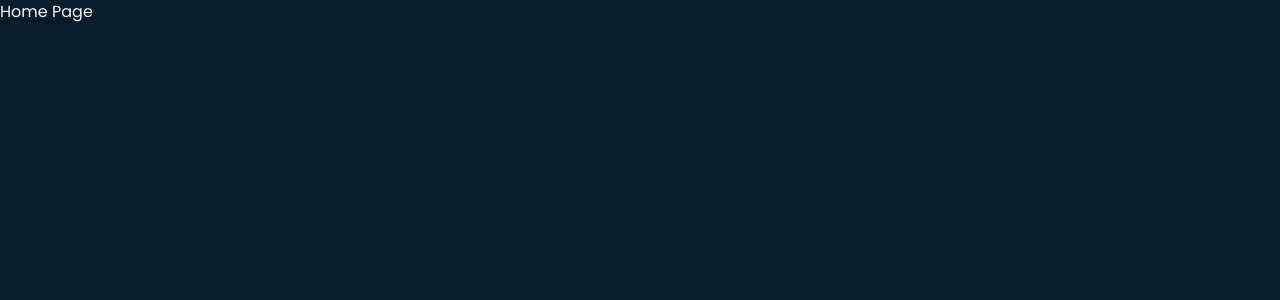
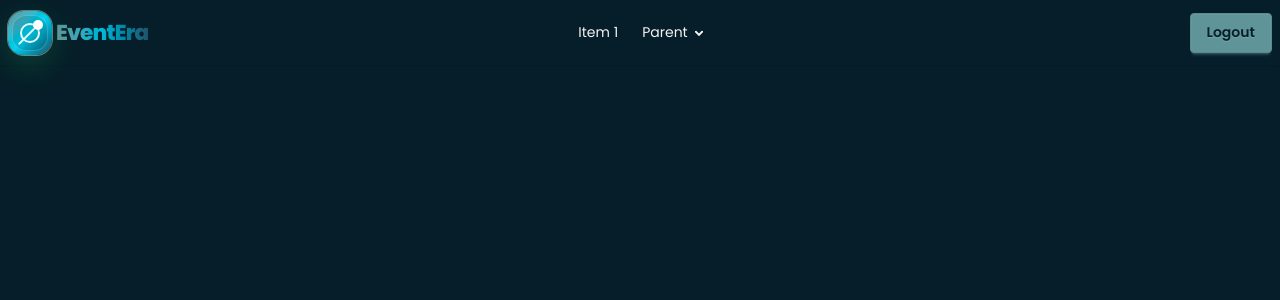
Before and after one commit to Rumon-Ghosh/event-frontend, a Next.js app: page / in a window 1280 px wide. Shown: the top 300 px of the page. Built offline with nearby package versions, Linux system fonts and the light colour scheme.

Commit message:
added the navbar of home layout

```diff
--- a/src/app/(auth)/register/page.tsx
+++ b/src/app/(auth)/register/page.tsx
@@ -1,5 +1,4 @@
 import RegisterForm from '@/components/form/RegisterForm';
-import React from 'react';
 
 const RegisterPage = () => {
   return (
--- a/src/app/(home)/layout.tsx
+++ b/src/app/(home)/layout.tsx
@@ -1,7 +1,7 @@
 export default function HomeLayout({
   children,
-}: Readonly<{
+}: {
   children: React.ReactNode;
-}>) {
+}) {
   return <div className="flex min-h-screen flex-col">{children}</div>;
 }
--- a/src/app/(home)/page.tsx
+++ b/src/app/(home)/page.tsx
@@ -1,8 +1,9 @@
+import Navbar from "@/components/shared/Navbar";
 
 export default function Home() {
   return (
-    <div>
-      Home Page
-    </div>
+    <>
+      <Navbar></Navbar>
+    </>
   );
 }
--- a/src/app/layout.tsx
+++ b/src/app/layout.tsx
@@ -20,9 +20,9 @@
 
 export default function RootLayout({
   children,
-}: Readonly<{
+}: {
   children: React.ReactNode;
-}>) {
+}) {
   return (
     <html
       lang="en"
--- /dev/null
+++ b/src/components/shared/Navbar.tsx
@@ -0,0 +1,86 @@
+"use client";
+import React, { useState } from "react";
+import Logo from "./Logo";
+import Link from "next/link";
+
+const Navbar = () => {
+  const [hasUser, setHasUser] = useState<boolean>(true);
+  return (
+    <nav>
+      <div className="navbar bg-base-100 shadow-sm">
+        <div className="navbar-start">
+          <div className="dropdown">
+            <div tabIndex={0} role="button" className="btn btn-ghost lg:hidden">
+              <svg
+                xmlns="http://www.w3.org/2000/svg"
+                className="h-5 w-5"
+                fill="none"
+                viewBox="0 0 24 24"
+                stroke="currentColor"
+              >
+                {" "}
+                <path
+                  strokeLinecap="round"
+                  strokeLinejoin="round"
+                  strokeWidth="2"
+                  d="M4 6h16M4 12h8m-8 6h16"
+                />{" "}
+              </svg>
+            </div>
+            <ul
+              tabIndex={ -1 }
+              className="menu menu-sm dropdown-content bg-base-100 rounded-box z-1 mt-3 w-52 p-2 shadow"
+            >
+              <li>
+                <a>Item 1</a>
+              </li>
+              <li>
+                <a>Parent</a>
+                <ul className="p-2">
+                  <li>
+                    <a>Submenu 1</a>
+                  </li>
+                  <li>
+                    <a>Submenu 2</a>
+                  </li>
+                </ul>
+              </li>
+            </ul>
+          </div>
+          <Logo></Logo>
+        </div>
+        <div className="navbar-center hidden lg:flex">
+          <ul className="menu menu-horizontal px-1">
+            <li>
+              <a>Item 1</a>
+            </li>
+            <li>
+              <details>
+                <summary>Parent</summary>
+                <ul className="p-2 bg-base-100 w-40 z-1">
+                  <li>
+                    <a>Submenu 1</a>
+                  </li>
+                  <li>
+                    <a>Submenu 2</a>
+                  </li>
+                </ul>
+              </details>
+            </li>
+          </ul>
+        </div>
+        <div className="navbar-end">
+          {hasUser ? (
+            <button className="btn btn-primary">Logout</button>
+          ) : (
+              <Link href={`login`}>
+                <button className="btn btn-primary">Login</button>
+              </Link>
+            )}
+        </div>
+      </div>
+    </nav>
+  );
+};
+
+export default Navbar;
```
Also changed, not shown: src/hooks/useAxiosSecure.tsx (added).
